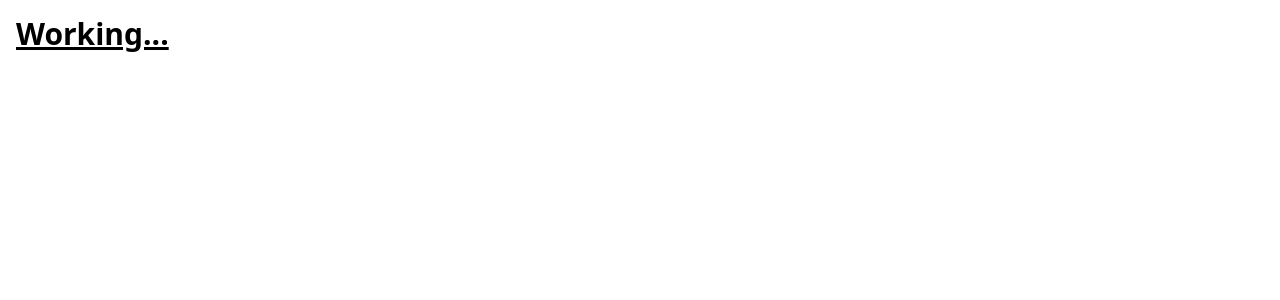
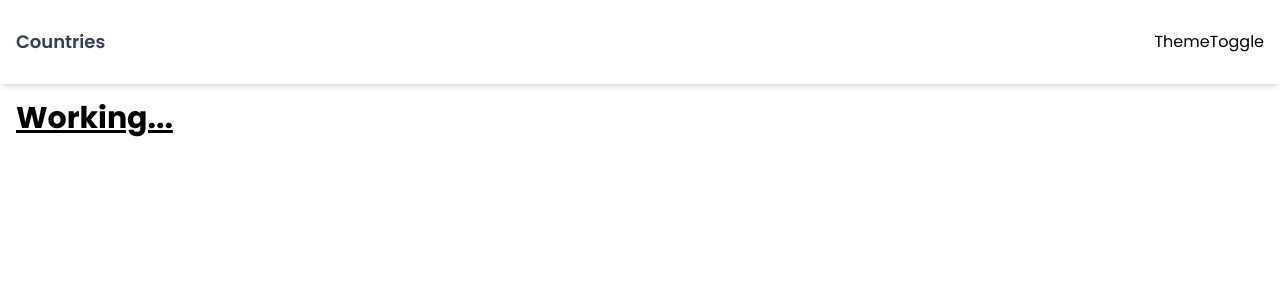
Before and after one commit to matiasbacelar98/rick-and-morty-graphql-experiment, a React (Vite) app: page / in a window 1280 px wide. Shown: the top 300 px of the page. Built offline with nearby package versions, Linux system fonts and the light colour scheme.

Commit message:
Font setup and Header component

```diff
--- a/index.html
+++ b/index.html
@@ -5,6 +5,12 @@
     <link rel="icon" type="image/svg+xml" href="/vite.svg" />
     <meta name="viewport" content="width=device-width, initial-scale=1.0" />
     <title>Rick And Morty - Graphql Experiment</title>
+    <link rel="preconnect" href="https://fonts.googleapis.com" />
+    <link rel="preconnect" href="https://fonts.gstatic.com" crossorigin />
+    <link
+      href="https://fonts.googleapis.com/css2?family=Poppins:ital,wght@0,100;0,200;0,300;0,400;0,500;0,600;0,700;0,800;0,900;1,100;1,200;1,300;1,400;1,500;1,600;1,700;1,800;1,900&display=swap"
+      rel="stylesheet"
+    />
   </head>
   <body>
     <div id="root"></div>
--- a/src/App.tsx
+++ b/src/App.tsx
@@ -2,12 +2,13 @@ import { ApolloProvider } from '@apollo/client';
 import { ThemeProvider } from './context';
 import client from './config';
 
-import { Container } from './components';
+import { Container, Header } from './components';
 
 export default function App() {
   return (
     <ApolloProvider client={client}>
       <ThemeProvider>
+        <Header />
         <Container>
           <h1 className='text-3xl font-bold underline'>Working...</h1>
         </Container>
--- a/src/components/Header.tsx
+++ b/src/components/Header.tsx
@@ -1,3 +1,15 @@
+import Container from './Container';
+import ThemeToggle from './ThemeToggle';
+
 export default function Header() {
-  return 'Header';
+  return (
+    <header className='py-3 shadow-md'>
+      <Container>
+        <div className='flex items-center justify-between'>
+          <h1 className='text-lg font-semibold text-slate-700'>Countries</h1>
+          <ThemeToggle />
+        </div>
+      </Container>
+    </header>
+  );
 }
--- a/tailwind.config.js
+++ b/tailwind.config.js
@@ -2,7 +2,11 @@
 export default {
   content: ['./index.html', './src/**/*.{js,ts,jsx,tsx}'],
   theme: {
-    extend: {},
+    extend: {
+      fontFamily: {
+        sans: ['"Poppins"'],
+      },
+    },
   },
   plugins: [],
 };
```
